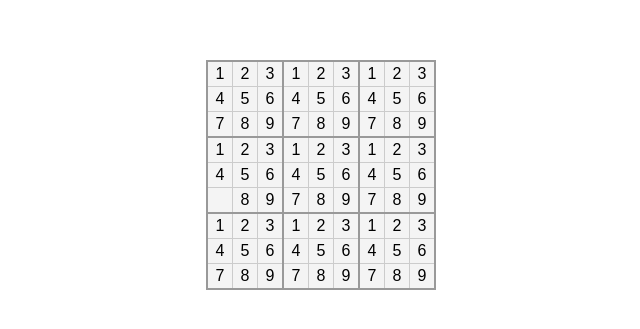
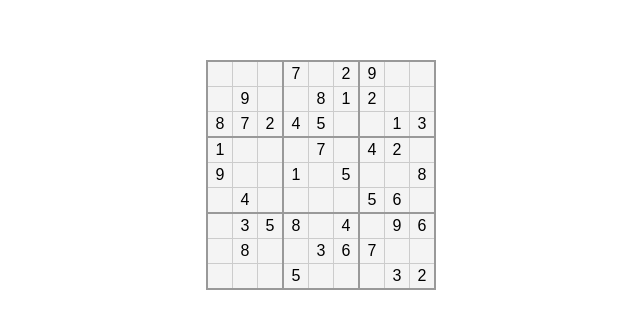
Before and after one commit to msoffredi/sudoku-board-for-teaching, a React (Create React App) app: page / in a window 1280 px wide. Shown: the part 225-554 px from the top of the page, without its empty margins (319-959 px from the left). Built offline with nearby package versions, Linux system fonts and the light colour scheme.

Commit message:
Added cell selection and coordinates stored in store

```diff
--- a/src/App.tsx
+++ b/src/App.tsx
@@ -1,6 +1,6 @@
-import { Annotations } from './components/Cell/Cell';
+// import { Annotations } from './components/Cell/Cell';
 import './App.scss';
-import { CellGroupValues } from './components/CellGroup/CellGroup';
+// import { CellGroupValues } from './components/CellGroup/CellGroup';
 import { Sudoku, SudokuValues } from './components/Sudoku/Sudoku';
 
 function App() {
@@ -20,17 +20,19 @@ function App() {
   //   group,
   // ] as SudokuValues;
 
-  const groups = [
-    [1,2,3,4,5,6,7,8,9],
-    [1,2,3,4,5,6,7,8,9],
-    [1,2,3,4,5,6,7,8,9],
-    [1,2,3,4,5,6,null,8,9],
-    [1,2,3,4,5,6,7,8,9],
-    [1,2,3,4,5,6,7,8,9],
-    [1,2,3,4,5,6,7,8,9],
-    [1,2,3,4,5,6,7,8,9],
-    [1,2,3,4,5,6,7,8,9],
-  ] as SudokuValues;
+  const easy1 = [
+    [null, null, null, null, 9, null, 8,7, 2],
+    [7, null, 2, null, 8, 1, 4, 5, null],
+    [9, null, null, 2, null, null, null, 1, 3],
+    [1, null, null, 9, null, null, null, 4, null],
+    [null, 7, null, 1, null, 5, null, null, null],
+    [4, 2, null, null, null, 8, 5, 6, null],
+    [null, 3, 5, null, 8, null, null, null, null],
+    [8, null, 4, null, 3, 6, 5, null, null],
+    [null, 9, 6, 7, null, null, null, 3, 2],
+  ];
+
+  const groups = easy1 as SudokuValues;
 
   return (
     <main>
--- a/src/actions/types.ts
+++ b/src/actions/types.ts
@@ -1,8 +1,9 @@
-import { SetSelectedNumberAction } from "./game";
+import { SetSelectedCellAction, SetSelectedNumberAction } from "./game";
 
 export enum ActionTypes {
     SetSelectedNumber = 'SET_SELECTED_NUMBERS',
+    SetSelectedCell = 'SET_SELECTED_CELL',
 }
 
 // Add actions with |
-export type AllActions = SetSelectedNumberAction;
+export type AllActions = SetSelectedNumberAction | SetSelectedCellAction;
--- a/src/components/Cell/Cell.scss
+++ b/src/components/Cell/Cell.scss
@@ -23,4 +23,12 @@
             color: $color-dark-gray;
         }
     }
+
+    &.edit {
+        color: $color-edit;
+    }
+
+    &.wrong {
+        color: $color-wrong;
+    }
 }
--- a/src/components/Cell/Cell.tsx
+++ b/src/components/Cell/Cell.tsx
@@ -4,6 +4,11 @@ import './Cell.scss';
 export enum CellMode {
     Edit,
     Annotate
+}
+
+export interface CellCoordinates {
+    group: SudokuNumbers,
+    cell: SudokuNumbers,
 }
 
 // 9 numbers = all possible annotations for a cell (1-9), 0 = no annotation
@@ -26,13 +31,14 @@ interface CellProps {
     mode: CellMode;
     value?: CellValue;
     annotations?: Annotations | null;
-    setValue: (group: SudokuNumbers, cell: SudokuNumbers) => void;
+    // setValue: (group: SudokuNumbers, cell: SudokuNumbers) => void;
     group: SudokuNumbers;
     cell: SudokuNumbers;
+    cellOnClick: (coordinates: CellCoordinates) => void;
 }
 
 interface CellState {
-    mode: CellMode;
+    startingValue: CellValue;
 }
 
 export class Cell extends React.Component<CellProps, CellState> {
@@ -40,7 +46,7 @@ export class Cell extends React.Component<CellProps, CellState> {
         super(props);
 
         this.state = {
-            mode: props.mode ? props.mode : CellMode.Edit,
+            startingValue: this.props.value ? this.props.value : null,
         }
     }
 
@@ -54,22 +60,43 @@ export class Cell extends React.Component<CellProps, CellState> {
         return null;
     }
 
+    // getOnClickFunction() {
+    //     if (this.state.startingValue) {
+    //         return null;
+    //     } else {
+    //         return this.props.setValue(this.props.group, this.props.cell);
+    //     }
+    // }
+
+    // @todo Add some type to return value
+    getConditionalContent() {
+        if (this.props.mode === CellMode.Annotate) {
+            return {
+                content: this.renderAnnotations(),
+                annotationClass: 'annotations',
+                colorClass: '',
+            };
+        }
+
+        const colorClass = this.state.startingValue === null ? 'edit' : '';
+
+        return {
+            content: this.props.value,
+            annotationClass: '',
+            colorClass,
+        };
+    }
+
     render() {
-        let content;
-        let annotationClass;
-
-        if (this.state.mode === CellMode.Annotate) {
-            content = this.renderAnnotations();
-            annotationClass = ' annotations';
-        } else {
-            content = this.props.value;
-            annotationClass = '';
-        }
+        const { content, annotationClass, colorClass} = this.getConditionalContent();
 
         return (
             <div
-                className={`cell${annotationClass}`}
-                onClick={() => this.props.setValue(this.props.group, this.props.cell)}
+                className={`cell ${annotationClass} ${colorClass}`}
+                onClick={() => this.props.cellOnClick({
+                    group: this.props.group,
+                    cell: this.props.cell,
+                })}
             >
                 {content}
             </div>
--- a/src/components/CellGroup/CellGroup.tsx
+++ b/src/components/CellGroup/CellGroup.tsx
@@ -1,5 +1,5 @@
 import React from "react";
-import { Annotations, Cell, CellMode, CellValue, SudokuNumbers } from "../Cell/Cell";
+import { Annotations, Cell, CellCoordinates, CellMode, CellValue, SudokuNumbers } from "../Cell/Cell";
 import './CellGroup.scss';
 
 export type CellGroupValues = [
@@ -16,8 +16,8 @@ export type CellGroupValues = [
 
 interface CellGroupProps {
     values: CellGroupValues;
-    setValue: (group: SudokuNumbers, cell: SudokuNumbers) => void;
     group: SudokuNumbers;
+    cellOnClick: (coordinates: CellCoordinates) => void;
 }
 
 export class CellGroup extends React.Component<CellGroupProps> {
@@ -42,9 +42,9 @@ export class CellGroup extends React.Component<CellGroupProps> {
                     mode={mode}
                     value={value}
                     annotations={annotations}
-                    setValue={this.props.setValue}
                     group={this.props.group}
                     cell={index+1 as SudokuNumbers}
+                    cellOnClick={this.props.cellOnClick}
                     />
             });
     }
--- a/src/components/Sudoku/Sudoku.tsx
+++ b/src/components/Sudoku/Sudoku.tsx
@@ -1,9 +1,10 @@
 import React from "react";
-import { SudokuNumbers } from "../Cell/Cell";
+import { CellCoordinates, SudokuNumbers } from "../Cell/Cell";
 import { CellGroup, CellGroupValues } from "../CellGroup/CellGroup";
 import './Sudoku.scss';
 import { StoreState } from "../../reducers";
 import { connect } from "react-redux";
+import { setSelectedCell } from "../../actions";
 
 export type SudokuValues = [
     CellGroupValues,
@@ -20,6 +21,7 @@ export type SudokuValues = [
 interface SudokuProps {
     values: SudokuValues;
     selectedNumber: SudokuNumbers;
+    setSelectedCell: typeof setSelectedCell;
 }
 
 interface SudokuState {
@@ -35,11 +37,15 @@ class _Sudoku extends React.Component<SudokuProps, SudokuState> {
         }
     }
 
-    updateCell = (group: SudokuNumbers, cell: SudokuNumbers): void => {
-        let values = this.state.values ;
-        values[group-1][cell-1] = this.props.selectedNumber;
-        this.setState({ values });
-    };
+    // updateCell = (group: SudokuNumbers, cell: SudokuNumbers): void => {
+    //     let values = this.state.values ;
+    //     values[group-1][cell-1] = this.props.selectedNumber;
+    //     this.setState({ values });
+    // };
+
+    selectCell = (coordinates: CellCoordinates): void => {
+        this.props.setSelectedCell(coordinates);
+    }
 
     renderSudoku() {
         return this.props.values.map(
@@ -47,7 +53,7 @@ class _Sudoku extends React.Component<SudokuProps, SudokuState> {
                 return <CellGroup
                     key={index}
                     values={element}
-                    setValue={this.updateCell}
+                    cellOnClick={this.selectCell}
                     group={index+1 as SudokuNumbers}
                     />;
             }
@@ -64,5 +70,5 @@ const mapStateToProps = ({ game }: StoreState): { selectedNumber: SudokuNumbers
 };
 
 export const Sudoku = connect(
-    mapStateToProps
+    mapStateToProps, { setSelectedCell }
 )(_Sudoku);
--- a/src/reducers/game.ts
+++ b/src/reducers/game.ts
@@ -1,6 +1,6 @@
 import { combineReducers } from "redux";
-import { ActionTypes, SetSelectedNumberAction } from "../actions";
-import { SudokuNumbers } from "../components/Cell/Cell";
+import { ActionTypes, SetSelectedCellAction, SetSelectedNumberAction } from "../actions";
+import { CellCoordinates, SudokuNumbers } from "../components/Cell/Cell";
 
 export const selectedNumberReducer =
     (state: SudokuNumbers = 5, action: SetSelectedNumberAction): SudokuNumbers => {
@@ -12,10 +12,22 @@ export const selectedNumberReducer =
         }
     };
 
+export const selectedCellReducer =
+    (state: CellCoordinates | null = null, action: SetSelectedCellAction): CellCoordinates | null => {
+        switch (action.type) {
+            case ActionTypes.SetSelectedCell:
+                return action.payload;
+            default:
+                return state;
+        }
+    };
+
 export interface GameState {
     selectedNumber: SudokuNumbers;
+    selectedCell: CellCoordinates | null;
 }
 
 export const gameReducer = combineReducers<GameState>({
-    selectedNumber: selectedNumberReducer
+    selectedNumber: selectedNumberReducer,
+    selectedCell: selectedCellReducer,
 });
--- a/src/styles/colors.scss
+++ b/src/styles/colors.scss
@@ -1,6 +1,9 @@
 $color-light: #f4f4f4;
 $color-light-hover: #e0e0e0;
+$color-light-hightlight: #d0d0d0;
 $color-dark: #333;
 $color-light-gray: #ccc;
 $color-gray: #999;
 $color-dark-gray: #666;
+$color-edit: #1446a8;
+$color-wrong: #942334;
```
Also changed, not shown: src/actions/game.ts (+13 -1 lines).
